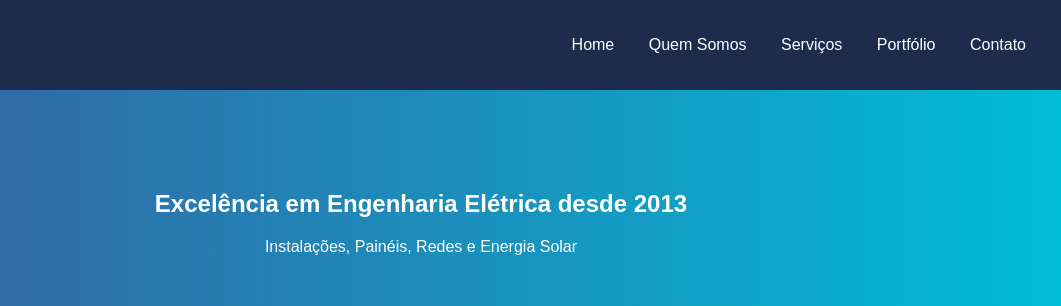
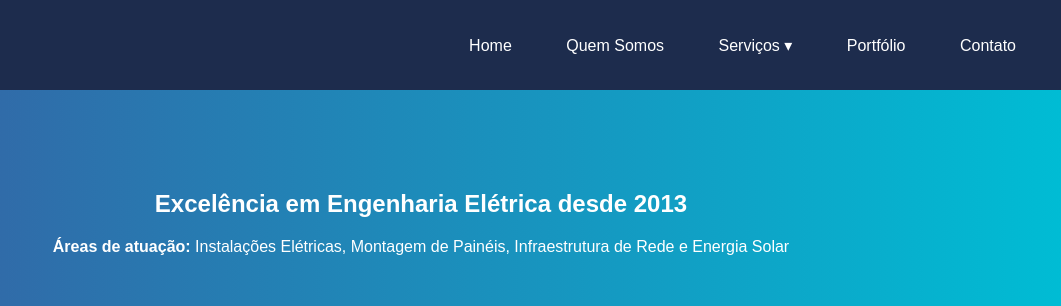
Before and after one commit to robsonsilvanascimento/site-global-engenharia, a plain HTML site: page index.html in a window 1280 px wide. Shown: the top 306 px of the page, 219-1280 px from the left. Drawn offline with Linux system fonts and the light colour scheme.

Commit message:
Add files via upload

```diff
--- a/index.html
+++ b/index.html
@@ -1,3 +1,4 @@
+
 <!DOCTYPE html>
 <html lang="pt-br">
 <head>
@@ -5,23 +6,59 @@
   <meta name="viewport" content="width=device-width, initial-scale=1.0">
   <title>Global Engenharia</title>
   <link rel="stylesheet" href="assets/estilos.css">
+  <style>
+    .submenu {
+      display: none;
+      position: absolute;
+      background-color: #1d2c4d;
+      padding: 10px;
+      z-index: 1;
+    }
+    nav li {
+      list-style: none;
+      position: relative;
+      display: inline-block;
+      margin: 0 10px;
+    }
+    nav li:hover .submenu {
+      display: block;
+    }
+    nav a {
+      color: white;
+      text-decoration: none;
+    }
+    .submenu a {
+      display: block;
+      padding: 5px 0;
+    }
+  </style>
 </head>
 <body>
   <header>
     <img src="assets/logo_global_engenharia.png" alt="Logo Global Engenharia" class="logo">
     <nav>
-      <a href="#home">Home</a>
-      <a href="#quem-somos">Quem Somos</a>
-      <a href="#servicos">Serviços</a>
-      <a href="#portfolio">Portfólio</a>
-      <a href="#contato">Contato</a>
+      <ul style="margin: 0; padding: 0;">
+        <li><a href="index.html">Home</a></li>
+        <li><a href="quem-somos.html">Quem Somos</a></li>
+        <li>
+          <a href="#">Serviços ▾</a>
+          <ul class="submenu">
+            <li><a href="servicos.html#instalacoes">Instalações Elétricas</a></li>
+            <li><a href="servicos.html#paineis">Montagem de Painéis</a></li>
+            <li><a href="servicos.html#redes">Rede e TI</a></li>
+            <li><a href="servicos.html#solar">Energia Solar</a></li>
+          </ul>
+        </li>
+        <li><a href="portfolio.html">Portfólio</a></li>
+        <li><a href="#contato">Contato</a></li>
+      </ul>
     </nav>
   </header>
 
   <main id="home">
     <section class="hero">
       <h1>Excelência em Engenharia Elétrica desde 2013</h1>
-      <p>Instalações, Painéis, Redes e Energia Solar</p>
+      <p><strong>Áreas de atuação:</strong> Instalações Elétricas, Montagem de Painéis, Infraestrutura de Rede e Energia Solar</p>
     </section>
   </main>
 
@@ -34,6 +71,5 @@
   <a href="https://wa.me/5511996471373" class="whatsapp-float" target="_blank">
     <img src="https://img.icons8.com/color/48/000000/whatsapp--v1.png" alt="WhatsApp">
   </a>
-
 </body>
 </html>
```
